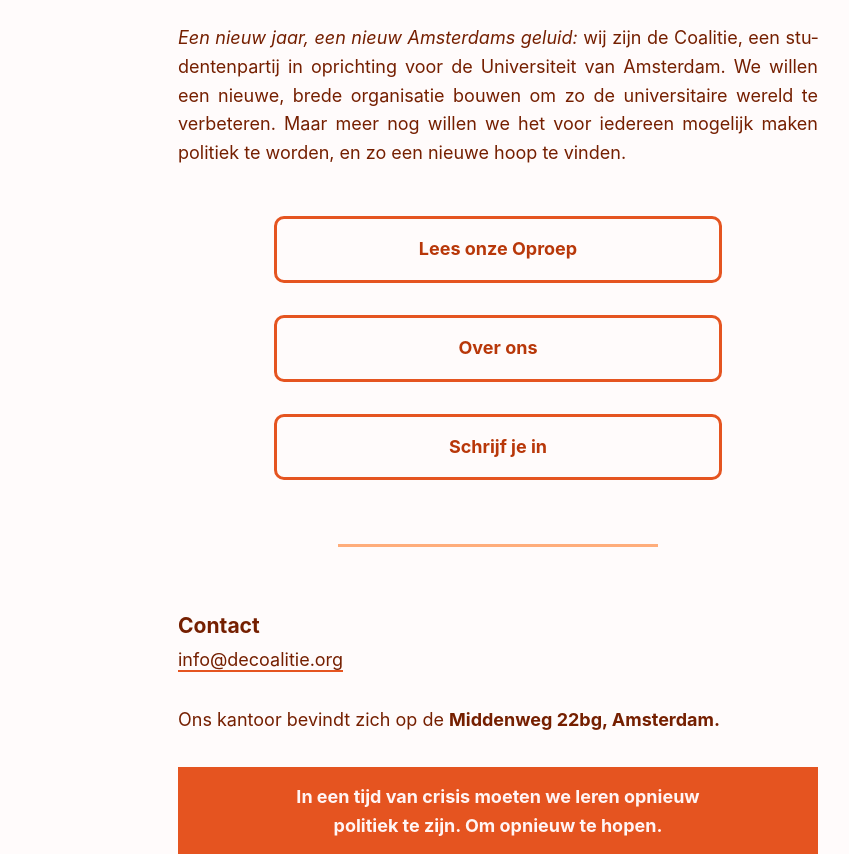
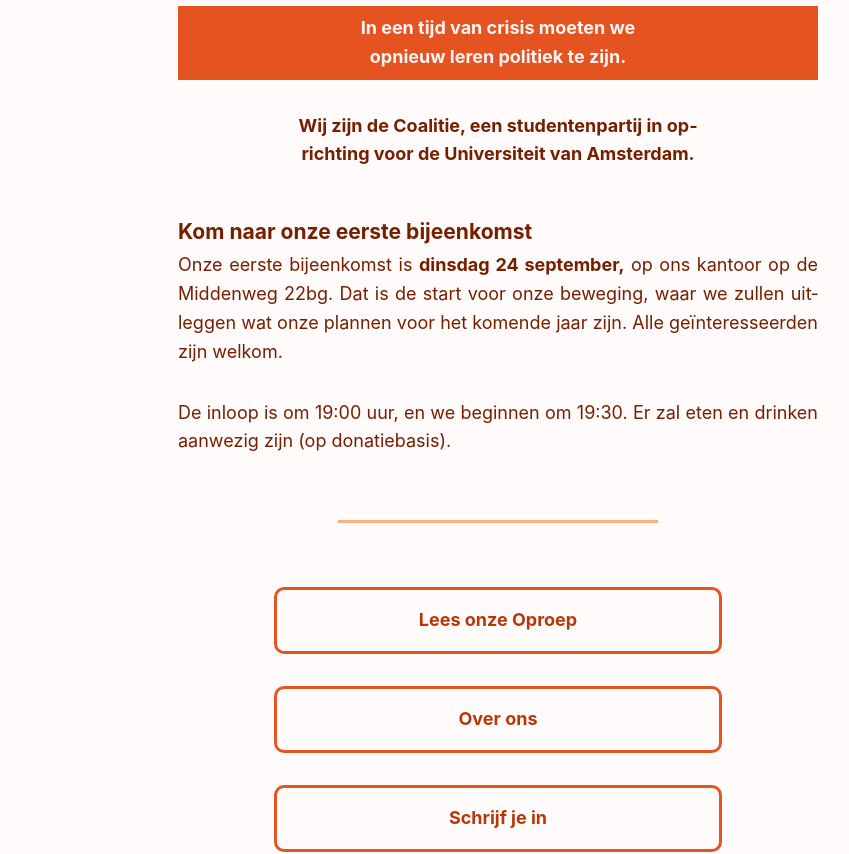
Before and after one commit to decoalitie/decoalitie.github.io, a plain HTML site: page index.html in a window 1280 px wide. Shown: the part 199-1053 px from the top of the page, without its empty margins (142-991 px from the left). Drawn offline with Linux system fonts and the light colour scheme; a web font is replaced by a local one.

Commit message:
add 'eerste bijeenkomst' to homepage

```diff
--- a/css/style.css
+++ b/css/style.css
@@ -60,16 +60,17 @@
 	margin-bottom: 2rem;
 }
 
-.call {
+div.call {
 	background: var(--red-regular);
 	padding: .5rem 0rem;
+	color: var(--red-white);
+	margin-bottom: 2rem;
 }
-.call p {
+p.call {
 	text-align: center;
 	max-width: 26rem;
 	margin: 0 auto;
 	font-weight: bold;
-	color: var(--red-white);
 }
 
 a {
@@ -79,7 +80,6 @@
 }
 a.button {
 	display: block;
-	/*background-color: var(--red-regular);*/
 	border: 3px solid var(--red-regular);
 	color: var(--red-accent);
 	font-weight: bold;
@@ -136,9 +136,7 @@
 iframe {
 	width: 100%;
 	display: block;
-	/*max-width: 100%;*/
 	height: 90vh;
-	/*max-height: 80vh;*/
 	margin-top: 2rem;
 	background: var(--red-light);
 	padding-top: 2rem;
--- a/index.html
+++ b/index.html
@@ -27,7 +27,19 @@
 
 		<img id="logo" src="img/logo.png" />
 
-		<p><em>Een nieuw jaar, een nieuw Amsterdams geluid:</em> wij zijn de Coalitie, een studentenpartij in oprichting voor de Universiteit van Amsterdam. We willen een nieuwe, brede organisatie bouwen om zo de universitaire wereld te verbeteren. Maar meer nog willen we het voor iedereen mogelijk maken politiek te worden, en zo een nieuwe hoop te vinden.</p>
+		<div class='call'>
+			<p class='call'>In een tijd van crisis moeten we<br>opnieuw leren politiek te zijn.</p>
+		</div>
+
+		<p class='call'>Wij zijn de Coalitie, een studentenpartij in oprichting voor de Universiteit van Amsterdam.</p>
+
+		<h3>Kom naar onze eerste bijeenkomst</h3>
+
+		<p>Onze eerste bijeenkomst is <strong>dinsdag 24 september,</strong> op ons kantoor op de Middenweg 22bg. Dat is de start voor onze beweging, waar we zullen uitleggen wat onze plannen voor het komende jaar zijn. Alle geïnteresseerden zijn welkom.</p>
+
+		<p>De inloop is om 19:00 uur, en we beginnen om 19:30. Er zal eten en drinken aanwezig zijn (op donatiebasis).</p>
+
+		<hr>
 
 		<a class="button" href="oproep.html">Lees onze Oproep</a>
 
@@ -37,15 +49,13 @@
 
 		<hr>
 
+
+
 		<h3>Contact</h3>
 
 		<p><a href="mailto:info@decoalitie.org">info@decoalitie.org</a></p>
 		<p>Ons kantoor bevindt zich op de <strong>Middenweg 22bg, Amsterdam.</strong></p>
 
-		<div class='call'>
-			<p class='call'>In een tijd van crisis moeten we leren opnieuw politiek te zijn. Om opnieuw te hopen.</p>
-		</div>
-
 		<img id="ingang" src="img/ingang.png" />
 
 	</body>
```
